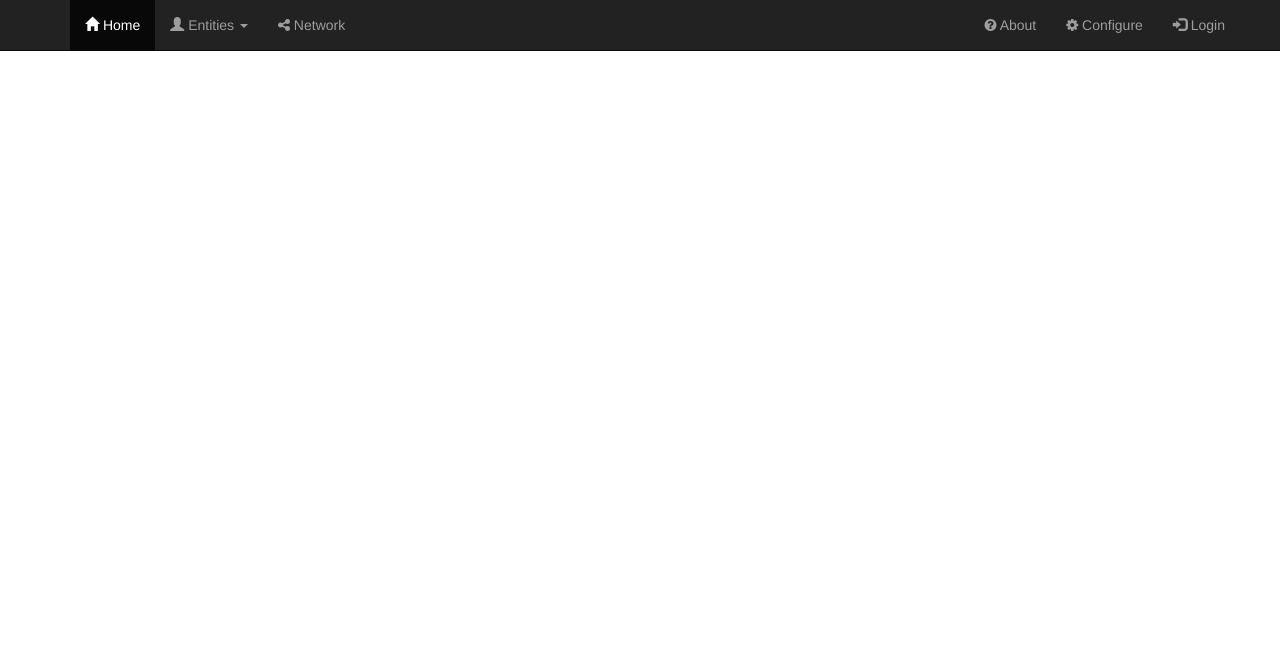
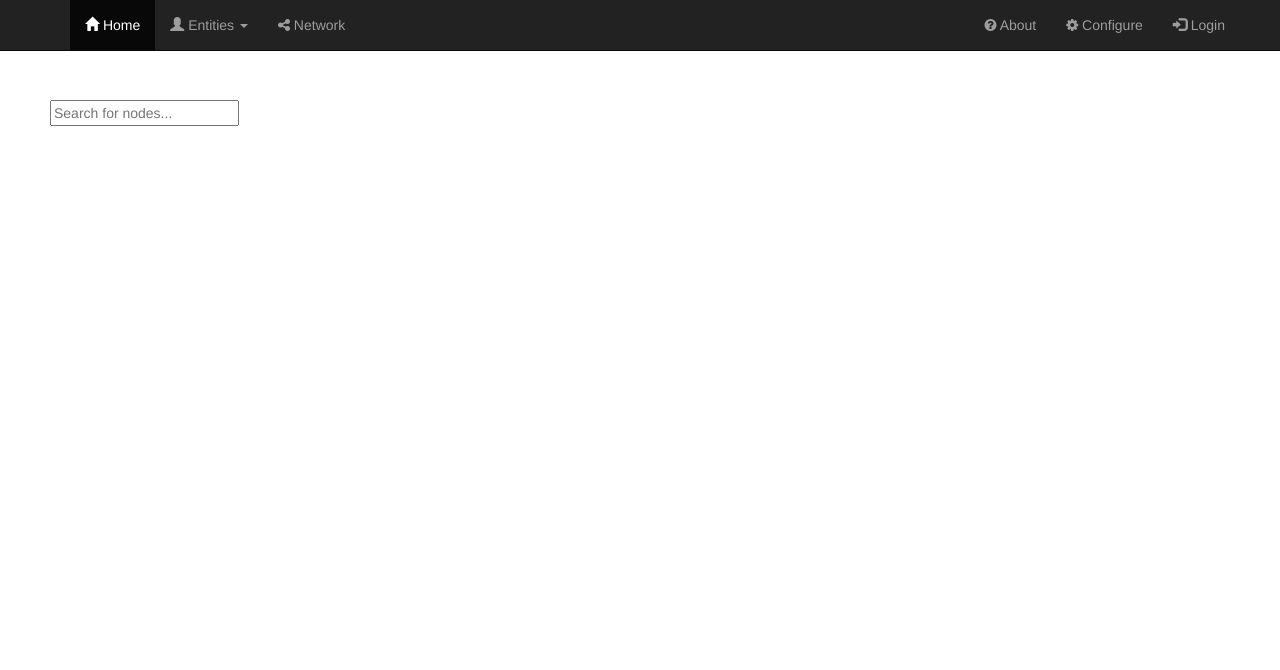
Before and after one commit to tapilab/ant, a Django app: template core/templates/network.html in a window 1280 px wide. Shown: the top 670 px of the page. Run offline with Django 5.2, Linux system fonts and the light colour scheme; the template is opened without the code that fills it: values that come from a table or form of the project are taken from there, others are empty; tables that the repository leaves empty hold one stand-in row (values such as "Sample post"); some libraries are stand-ins or nearby versions.

Commit message:
search and autocomplete over nodes

```diff
--- a/core/templates/base.html
+++ b/core/templates/base.html
@@ -5,10 +5,12 @@
 <title>ANT</title>
   <link rel="stylesheet" type="text/css" href="//maxcdn.bootstrapcdn.com/bootstrap/3.3.4/css/bootstrap.min.css" />
   <link rel="stylesheet" href="https://maxcdn.bootstrapcdn.com/font-awesome/4.7.0/css/font-awesome.min.css">
-  <!-- <link rel="stylesheet" href="https://cdn.jsdelivr.net/npm/@fortawesome/fontawesome-free@6.4.2/css/fontawesome.min.css" integrity="sha384-BY+fdrpOd3gfeRvTSMT+VUZmA728cfF9Z2G42xpaRkUGu2i3DyzpTURDo5A6CaLK" crossorigin="anonymous"> -->
   <script src="https://ajax.googleapis.com/ajax/libs/jquery/2.1.3/jquery.min.js"></script>
   <script type="text/javascript" src="//maxcdn.bootstrapcdn.com/bootstrap/3.3.4/js/bootstrap.min.js"></script>
   <script src="https://d3js.org/d3.v7.min.js"></script>
+  <script src="https://code.jquery.com/jquery-3.6.0.min.js"></script>
+  <link rel="stylesheet" href="https://code.jquery.com/ui/1.12.1/themes/base/jquery-ui.css">
+  <script src="https://code.jquery.com/ui/1.12.1/jquery-ui.js"></script>
 
   <style type="text/css">
     .jumbotron {
--- a/core/templates/network.html
+++ b/core/templates/network.html
@@ -26,10 +26,19 @@
             stroke-width: 4px;
             r: 10;
         }
+        #searchContainer {
+            position: absolute;
+            top: 100px; /* Adjust the top position as needed */
+            left: 50px; /* Adjust the left position as needed */
+            z-index: 500; /* Ensure the search input is above other elements */
+        }
     </style>
 {% endblock %}
 
 {% block content %}
+    <div id="searchContainer">
+        <input type="text" id="searchInput" placeholder="Search for nodes...">
+    </div>
     <svg id="network" width="800" height="600"></svg>
     <div id="mytooltip" class="mytooltip">
         <div id="mytooltipText"></div>
@@ -144,6 +153,27 @@
             // Prevent propagation of the click event to the SVG canvas
             event.stopPropagation();
         }
+
+        // Function to filter nodes based on search query
+        function filterNodes(searchQuery) {
+            const filteredNodes = nodes.filter(node => node.name.toLowerCase().includes(searchQuery.toLowerCase()));
+            const filteredNodeIds = filteredNodes.map(node => node.id);
+
+            // Update node selection to display only filtered nodes
+            node
+                .style("display", d => filteredNodeIds.includes(d.id) ? "block" : "none");
+
+            // Update link selection to display only links connected to filtered nodes
+            link
+                .style("display", d => filteredNodeIds.includes(d.source.id) && filteredNodeIds.includes(d.target.id) ? "block" : "none");
+        }
+
+        // Event listener for search input field
+        document.getElementById("searchInput").addEventListener("input", function() {
+            const searchQuery = this.value.trim();
+            filterNodes(searchQuery);
+        });
+
         // Zooming behaves strangely...network shoots off the screen sometimes.
         // Create a zoom behavior
         // const zoom = d3.zoom()
@@ -165,7 +195,24 @@
         //     // svg.selectAll(".nodes, .links")
         //     //     .attr("transform", `translate(${Math.min(0, Math.max(width * (1 - k), x))},${Math.min(0, Math.max(height * (1 - k), y))}) scale(${k})`);
         // }
-
+    $(function() {
+        $("#searchInput").autocomplete({
+            source: function(request, response) {
+                // Filter nodes based on search input
+                const term = request.term.toLowerCase();
+                const filteredNodes = nodes.filter(node => node.name.toLowerCase().includes(term));
+                const nodeNames = filteredNodes.map(node => node.name);
+                response(nodeNames);
+            },
+            minLength: 1, // Minimum characters before triggering autocomplete
+            select: function(event, ui) {
+                // Handle selection of autocomplete suggestion
+                const selectedNodeName = ui.item.value;
+                // Filter nodes based on selected node name and update visualization
+                filterNodes(selectedNodeName);
+            }
+        });
+    });
 
 
     </script>
```
